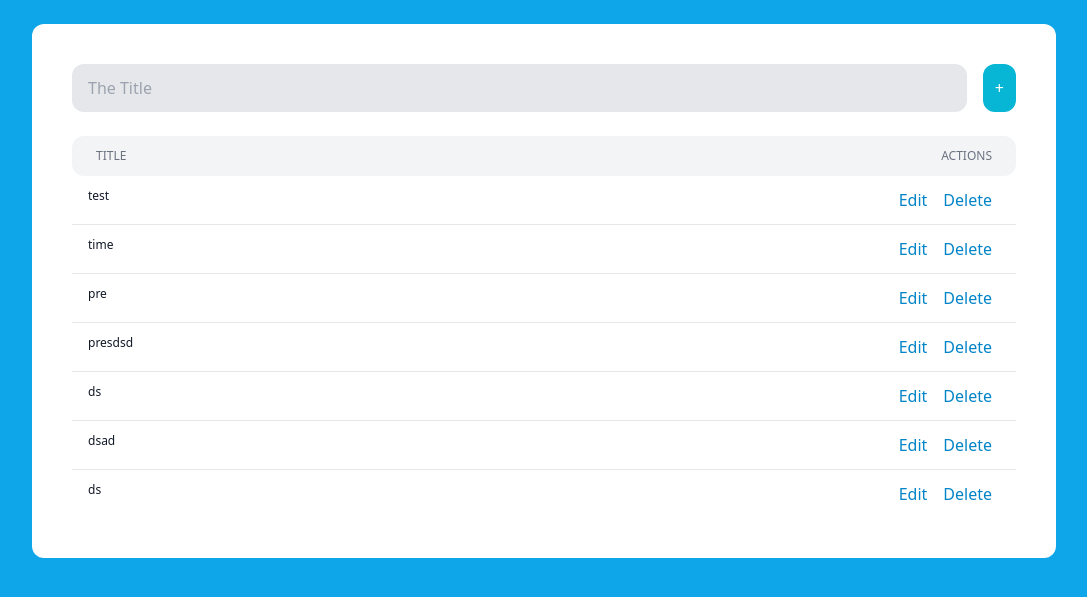
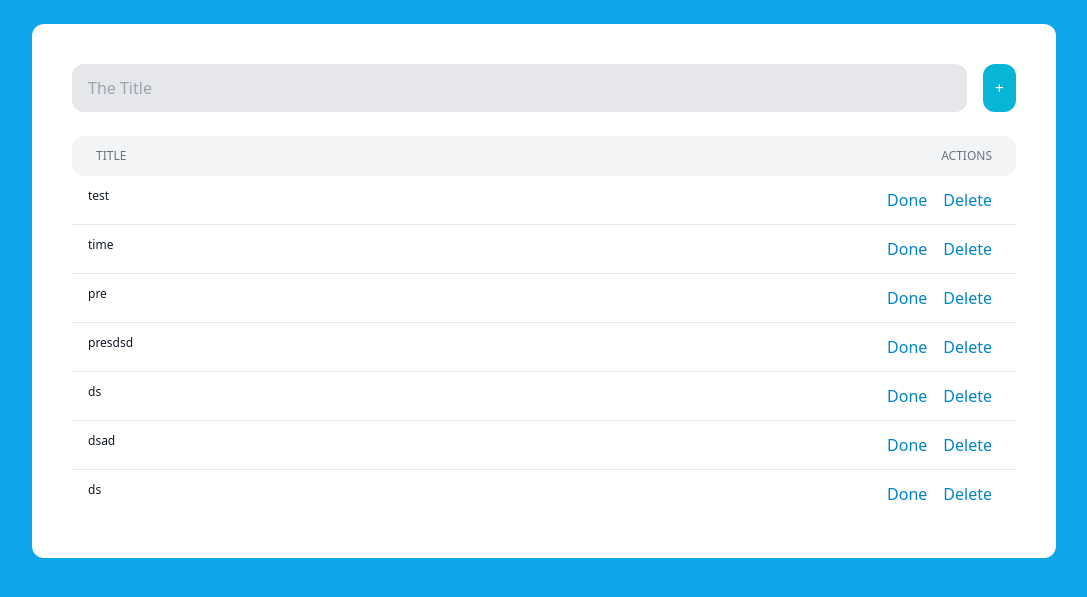
Before and after one commit to shota-nukumizu/dj-tailwind, a Django app: page / in a window 1280 px wide. Shown: the part 80-677 px from the top of the page, without its empty margins (96-1183 px from the left). Run offline with Django 4.2, Linux system fonts and the light colour scheme; data comes from the database, SQL or seed files in the repository; both versions use the stored data as it was after the commit; some libraries are stand-ins or nearby versions.

Commit message:
implement clearing form

```diff
--- a/templates/partials/todo.html
+++ b/templates/partials/todo.html
@@ -5,7 +5,7 @@
 
     <div class="w-1/5 px-6 py-3 flex justify-end space-x-4">
         <a href="#" class="text-sky-600 hover:text-sky-900">
-            Edit
+            Done
         </a>
 
         <a href="#" class="text-sky-600 hover:text-sky-900">
--- a/templates/todos.html
+++ b/templates/todos.html
@@ -49,5 +49,9 @@
     document.body.addEventListener('htmx:configRequest', (event) => {
         event.detail.headers['X-CSRFToken'] = '{{ csrf_token }}'
     })
+
+    document.body.addEventListener('htmx:afterRequest', (event) => {
+        document.querySelector('input.title').value = ''
+    })
 </script>
 </html>
```
Also changed, not shown: db.sqlite3.
